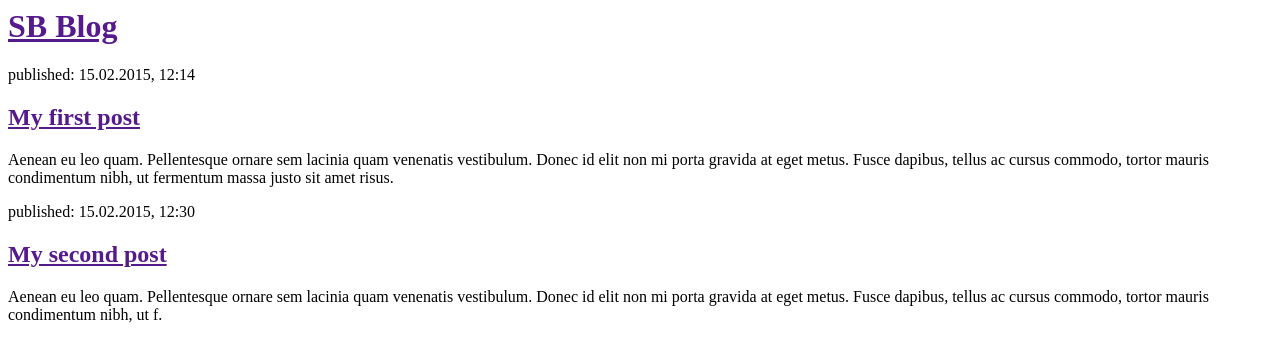
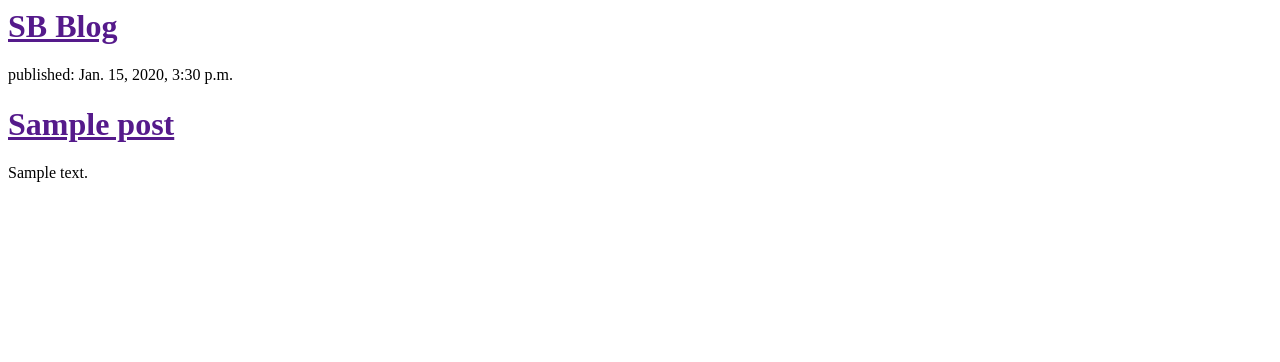
Before and after one commit to sprihabiswas/my-first-blog, a Django app: template blog/templates/blog/post_list.html in a window 1280 px wide. Shown: the top 362 px of the page. Run offline with Django 3.2, Linux system fonts and the light colour scheme; the template is opened without the code that fills it: values that come from a table or form of the project are taken from there, others are empty; tables that the repository leaves empty hold one stand-in row (values such as "Sample post").

Commit message:
Modified templates to display posts from database.

```diff
--- a/blog/templates/blog/post_list.html
+++ b/blog/templates/blog/post_list.html
@@ -3,20 +3,17 @@
         <title>SB blog</title>
     </head>
     <body>
+
+    <div>
+        <h1><a href="">SB Blog</a></h1>
+    </div>
+
+    {% for post in posts %}
         <div>
-            <h1><a href="">SB Blog</a></h1>
+            <p>published: {{ post.published_date }}</p>
+            <h1><a href="">{{post.title}}</a></h1>
+            <p>{{ post.text|linebreaks}}</p>
         </div>
-
-        <div>
-            <p>published: 15.02.2015, 12:14</p>
-            <h2><a href="">My first post</a></h2>
-            <p>Aenean eu leo quam. Pellentesque ornare sem lacinia quam venenatis vestibulum. Donec id elit non mi porta gravida at eget metus. Fusce dapibus, tellus ac cursus commodo, tortor mauris condimentum nibh, ut fermentum massa justo sit amet risus.</p>
-        </div>
-
-        <div>
-            <p>published: 15.02.2015, 12:30</p>
-            <h2><a href="">My second post</a></h2>
-            <p>Aenean eu leo quam. Pellentesque ornare sem lacinia quam venenatis vestibulum. Donec id elit non mi porta gravida at eget metus. Fusce dapibus, tellus ac cursus commodo, tortor mauris condimentum nibh, ut f.</p>
-        </div>
+    {% endfor %}
     </body>
 </html>
```
Also changed, not shown: blog/views.py (+6 -1 lines).
